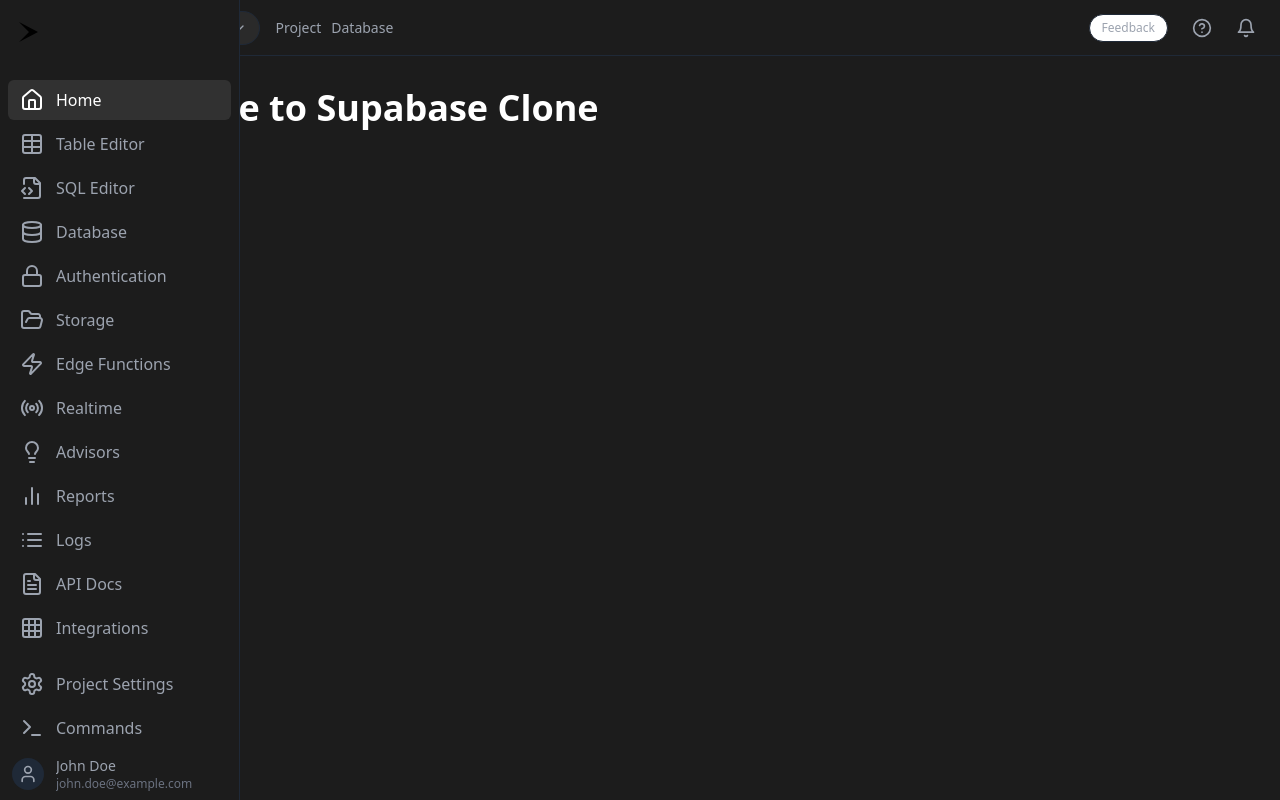
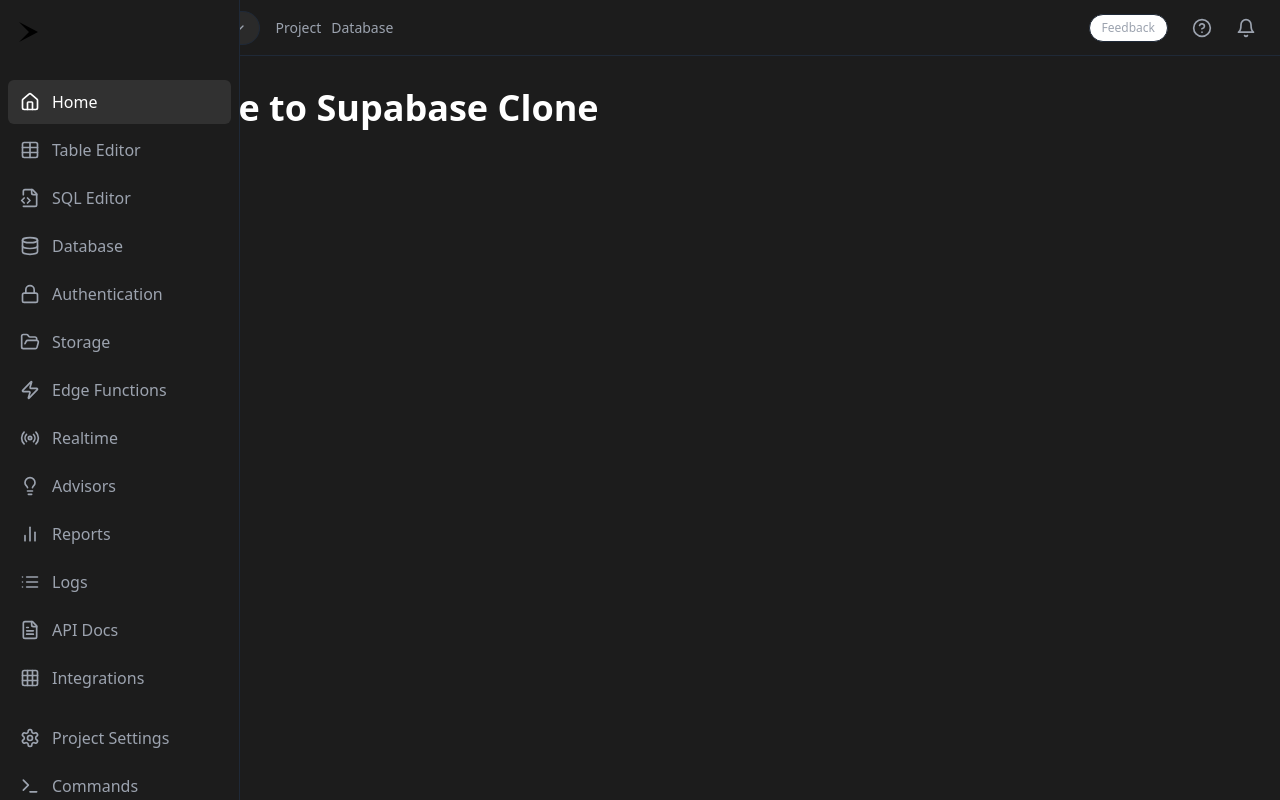
Before and after one commit to remcostoeten/modular-ui-breeze, a React (Vite) app: page / in a window 1280 px wide. Built offline with nearby package versions, Linux system fonts and the light colour scheme.

Commit message:
Fix aside size issue
Adjusted the dimensions of the aside component to ensure proper display and functionality within the layout.
[skip gpt_engineer]

```diff
--- a/src/features/navigation/components/sidebar-item.tsx
+++ b/src/features/navigation/components/sidebar-item.tsx
@@ -18,11 +18,20 @@ export const SidebarItem = ({ icon: Icon, label, path, isExpanded }: SidebarItem
     <Link
       to={path}
       className={cn(
-        'flex items-center px-3 py-2 rounded-md transition-colors relative group',
+        'flex items-center px-3 py-2 rounded-md transition-colors relative group min-h-[44px]',
         isActive ? 'bg-[#313131] text-white' : 'text-gray-400 hover:bg-[#2A2A2A] hover:text-white'
       )}
     >
-      <Icon size={24} /> {/* Increased icon size from 20 to 24 */}
+      <div className={cn(
+        "flex items-center justify-center",
+        !isExpanded && "w-full"
+      )}>
+        <Icon size={20} className={cn(
+          "transition-all",
+          !isExpanded && "w-5 h-5"
+        )} />
+      </div>
+
       <motion.span
         initial={false}
         animate={{
@@ -34,6 +43,7 @@ export const SidebarItem = ({ icon: Icon, label, path, isExpanded }: SidebarItem
       >
         {label}
       </motion.span>
+
       {!isExpanded && (
         <motion.div
           initial={{ opacity: 0, x: -20 }}
--- a/src/features/navigation/components/sidebar.tsx
+++ b/src/features/navigation/components/sidebar.tsx
@@ -12,7 +12,7 @@ export const Sidebar = () => {
     <motion.div
       initial={false}
       animate={{
-        width: isExpanded ? 240 : 64
+        width: isExpanded ? 240 : 56 // Adjusted from 64 to 56 for better proportions
       }}
       onMouseEnter={() => setIsExpanded(true)}
       onMouseLeave={() => setIsExpanded(false)}
```
